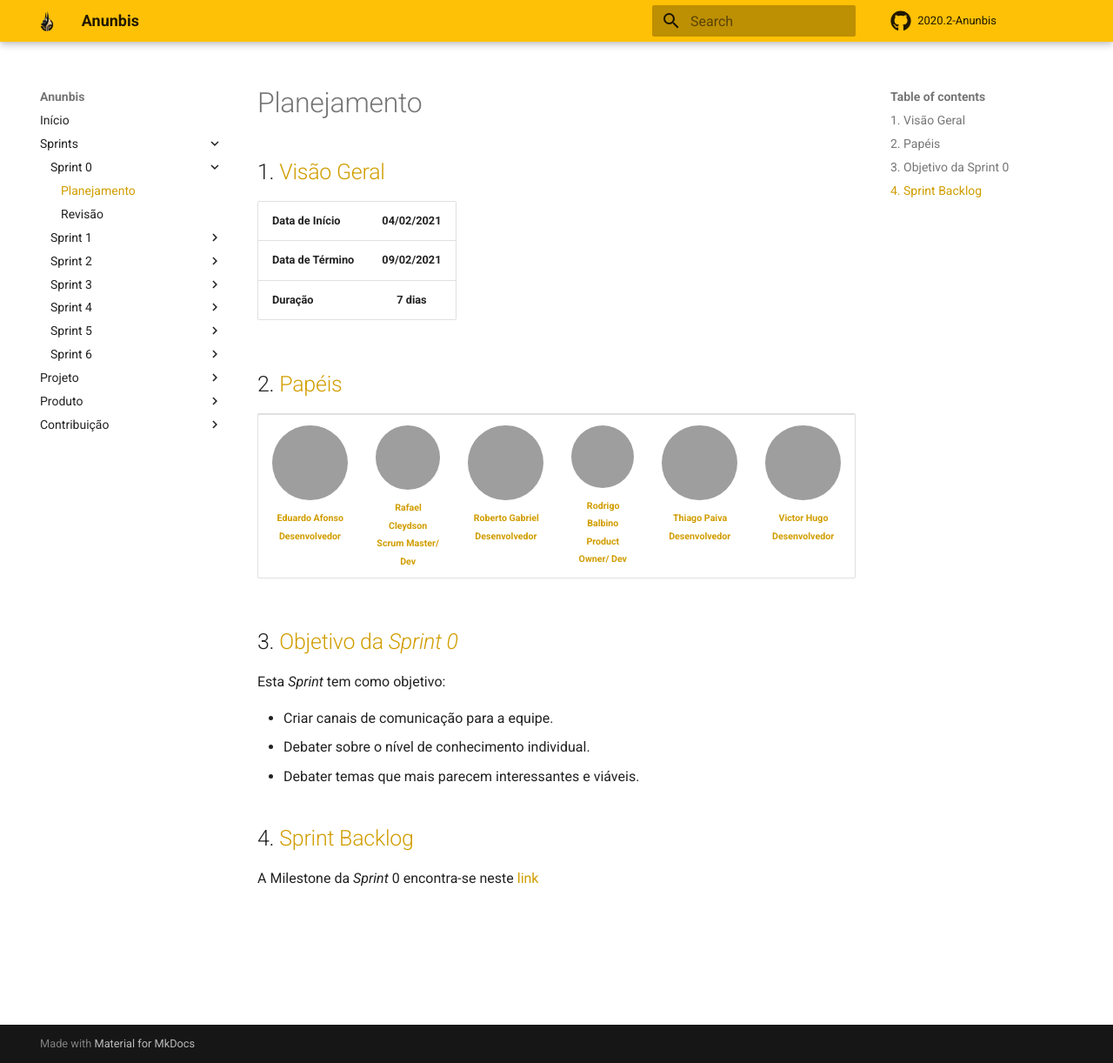
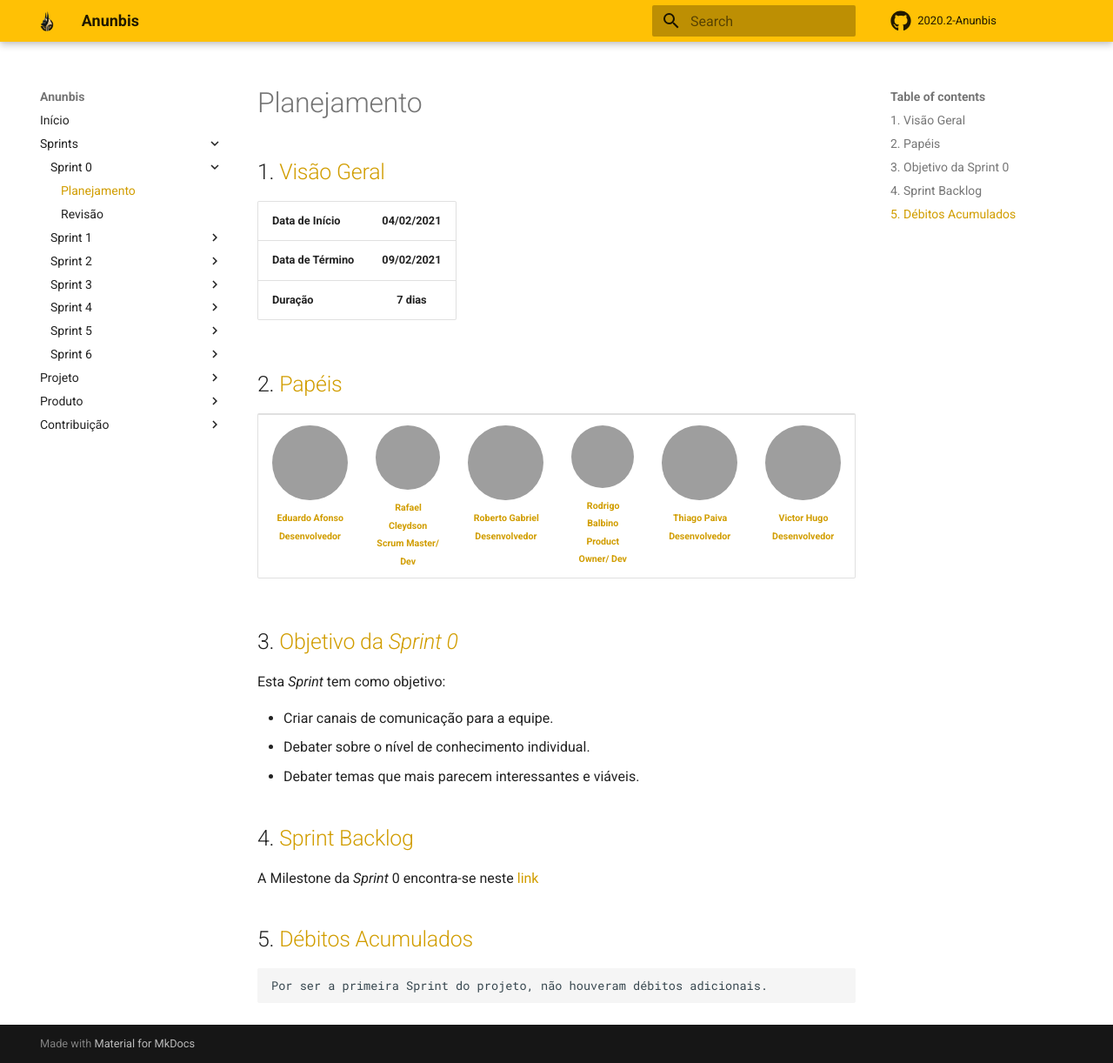
Before and after one commit to fga-eps-mds/2020.2-Anunbis, an MkDocs documentation site: the page built from docs/sprints/planejamento-sprint-0.md, in a window 1280 px wide and 1222 px high, cut to the strip 0-1222 px from the top of the window. Shown: the whole strip at 87% size. Built offline with MkDocs 1.6.1 and Material for MkDocs 9.7.7, drawn with Linux system fonts in a browser that asks for light colours; comment, search, counter and statistics services are not loaded; grey boxes are pictures that could not be loaded.

Commit message:
(#112) Atualizando planejamento de sprints anteriores
Adicionando tópíco de Débitos acumulados, a sprint tendo ou não algum débito.

````diff
--- a/docs/sprints/planejamento-sprint-0.md
+++ b/docs/sprints/planejamento-sprint-0.md
@@ -39,3 +39,9 @@
 ## 4. <a name="4">Sprint Backlog</a>
 
 A Milestone da _Sprint_ 0 encontra-se neste [link](https://github.com/fga-eps-mds/2020.2-Anunbis/milestone/1)
+
+## 5. <a name="5">Débitos Acumulados</a>
+
+```
+Por ser a primeira Sprint do projeto, não houveram débitos adicionais.
+```
````
Also changed, not shown: docs/sprints/planejamento-sprint-1.md (+6 -0 lines), docs/sprints/planejamento-sprint-2.md (+6 -0 lines), docs/sprints/planejamento-sprint-3.md (+6 -0 lines), docs/sprints/planejamento-sprint-5.md (+6 -0 lines), docs/sprints/planejamento-sprint-template.md (+2 -4 lines).
